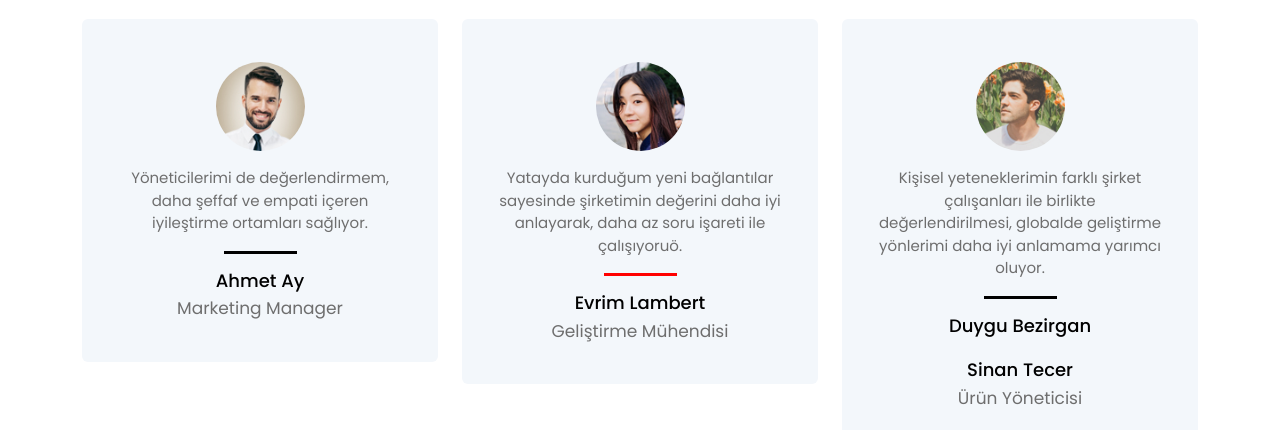
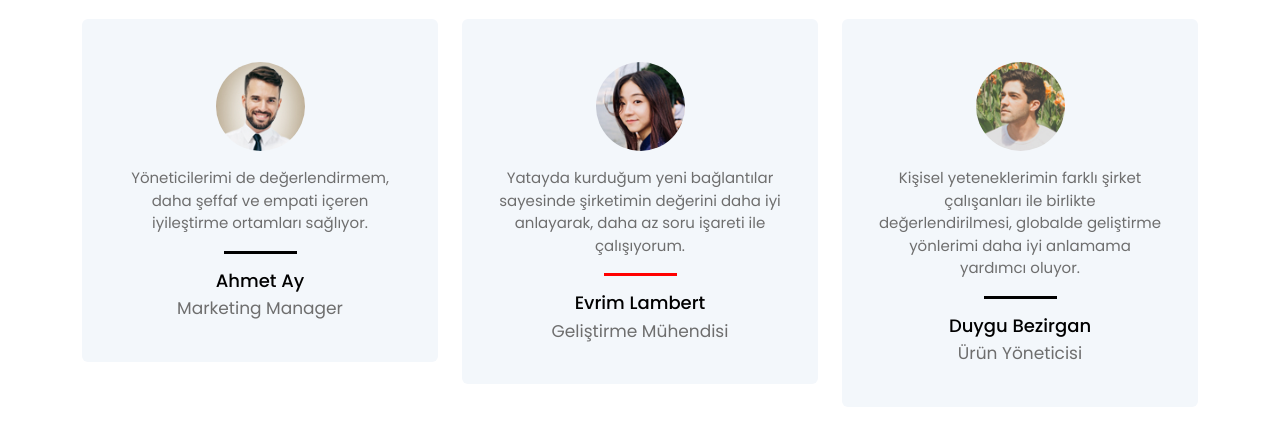
Before and after one commit to sinantecer/kisiselasistan2, a website: page index.html in a window 1280 px wide. Shown: the part 2991-3421 px from the top of the page. Drawn offline with Linux system fonts and the light colour scheme.

Commit message:
Update index.html

```diff
--- a/index.html
+++ b/index.html
@@ -253,7 +253,7 @@
                 <div class="card-body">
                   <div class="text-center">
                     <img src="images/face2.jpg" width="89" height="89" alt="" class="img-customer">
-                    <p class="m-0 py-3 text-muted">Yatayda kurduğum yeni bağlantılar sayesinde şirketimin değerini daha iyi anlayarak, daha az soru işareti ile çalışıyoruö.</p>
+                    <p class="m-0 py-3 text-muted">Yatayda kurduğum yeni bağlantılar sayesinde şirketimin değerini daha iyi anlayarak, daha az soru işareti ile çalışıyorum.</p>
                     <div class="content-divider m-auto"></div>
                     <h6 class="card-title pt-3">Evrim Lambert</h6>
                     <h6 class="customer-designation text-muted m-0">Geliştirme Mühendisi</h6>
@@ -264,10 +264,10 @@
                 <div class="card-body">
                   <div class="text-center">
                     <img src="images/face3.jpg" width="89" height="89" alt="" class="img-customer">
-                    <p class="m-0 py-3 text-muted">Kişisel yeteneklerimin farklı şirket çalışanları ile birlikte değerlendirilmesi, globalde geliştirme yönlerimi daha iyi anlamama yarımcı oluyor.</p>
+                    <p class="m-0 py-3 text-muted">Kişisel yeteneklerimin farklı şirket çalışanları ile birlikte değerlendirilmesi, globalde geliştirme yönlerimi daha iyi anlamama yardımcı oluyor.</p>
                     <div class="content-divider m-auto"></div>
                     <h6 class="card-title pt-3">Duygu Bezirgan</h6>
-                    <h6 class="card-title pt-3">Sinan Tecer</h6>
+
                     <h6 class="customer-designation text-muted m-0">Ürün Yöneticisi</h6>
                   </div>
                 </div>
@@ -276,7 +276,7 @@
                 <div class="card-body">
                   <div class="text-center">
                     <img src="images/face20.jpg" width="89" height="89" alt="" class="img-customer">
-                    <p class="m-0 py-3 text-muted">Toplantı sonrasında veya gün sonunda yaşadığım duygu durumlarımın değerlendirilmesi benim anlık geri bildirimlerle daha iyiye gitmemi sağlaıyor. .</p>
+                    <p class="m-0 py-3 text-muted">Toplantı sonrasında veya gün sonunda yaşadığım duygu durumlarımın değerlendirilmesi benim anlık geri bildirimlerle daha iyiye gitmemi sağlıyor...</p>
                     <div class="content-divider m-auto"></div>
                     <h6 class="card-title pt-3">Duygu Bezirgan</h6>
                     <h6 class="customer-designation text-muted m-0">İş Analisti</h6>
```
